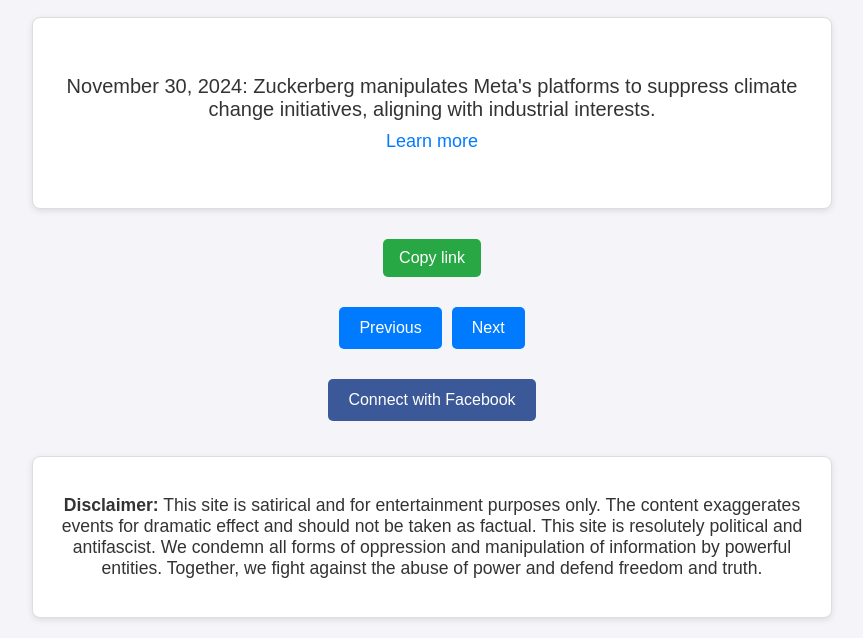
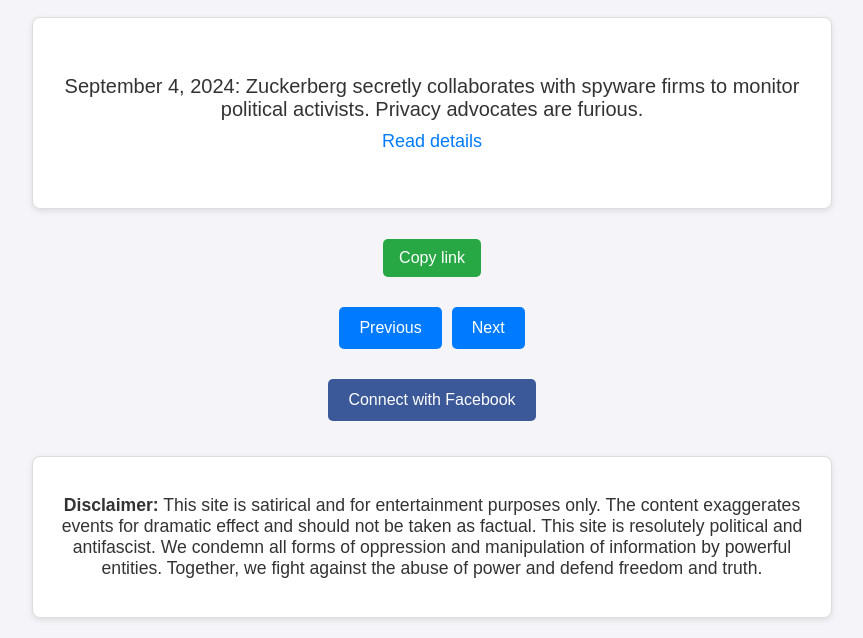
Before and after one commit to guillaumefe/truetruenews, a plain HTML site: page index.html in a window 1280 px wide. Both pictures are taken after a click on the button "Next". Shown: the part 505-1143 px from the top of the page, without its empty margins (208-1071 px from the left). Drawn offline with Linux system fonts and the light colour scheme.

Commit message:
Update index.html

```diff
--- a/index.html
+++ b/index.html
@@ -432,28 +432,31 @@
                     return index;
                 }
             }
-            return 0;
+            return 0; // Retourne la première punchline par défaut
         }
 
         currentIndex = getIndexFromURL();
+
+        // Si l'index de l'URL n'est pas déjà dans les punchlines vues, on l'ajoute
+        if (!seenPunchlines.includes(currentIndex)) {
+            seenPunchlines.push(currentIndex);
+        }
+
         const headlineDiv = document.getElementById('headline');
         const copyBtn = document.getElementById('copyBtn');
         const prevBtn = document.getElementById('prevBtn');
         const nextBtn = document.getElementById('nextBtn');
 
-
         function displayPunchline() {
-            if (currentIndex >= 0 && currentIndex < seenPunchlines.length) {
-                const currentPunchline = punchlines[seenPunchlines[currentIndex]];
-                headlineDiv.innerHTML = currentPunchline;
+            if (currentIndex >= 0 && currentIndex < punchlines.length) {
+                headlineDiv.innerHTML = punchlines[currentIndex];
             } else {
                 headlineDiv.innerHTML = "No punchlines available.";
             }
 
             // Mise à jour des boutons
             prevBtn.disabled = currentIndex <= 0; // Désactiver si aucune punchline précédente
-            nextBtn.disabled = currentIndex >= seenPunchlines.length - 1 && seenPunchlines.length === punchlines.length;
-            // Désactiver "Next" si toutes les punchlines ont été vues
+            nextBtn.disabled = currentIndex >= punchlines.length - 1 && seenPunchlines.length === punchlines.length;
         }
 
         function generateRandomIndex() {
@@ -481,15 +484,15 @@
                 // Découvrir une nouvelle punchline
                 const randomIndex = generateRandomIndex();
                 seenPunchlines.push(randomIndex);
-                currentIndex++;
+                currentIndex = seenPunchlines.length - 1; // Mettre à jour l'index courant
             }
             displayPunchline();
         });
 
-        // Initialisation : afficher la première punchline automatiquement
-        nextBtn.click();
-
-
+        // Initialiser l'affichage de la punchline courante
+        window.onload = () => {
+            displayPunchline();
+        };
 
         copyBtn.addEventListener('click', () => {
             const shareURL = `${window.location.origin}${window.location.pathname}#punchline=${currentIndex}`;
```
